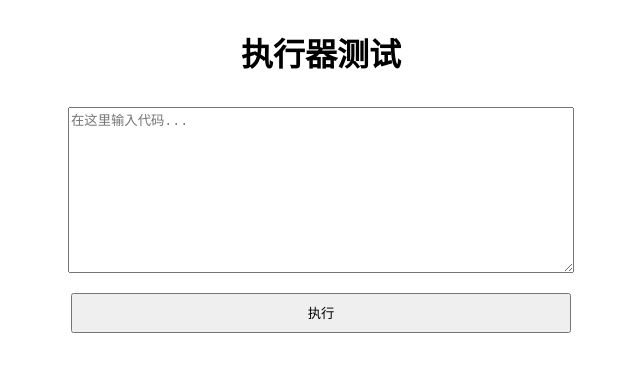
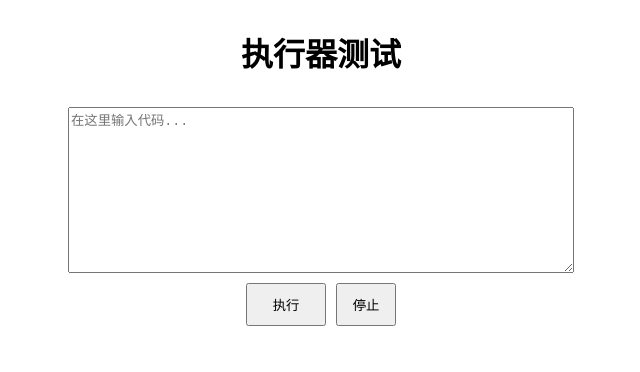
Before and after one commit to warku123/off-chain-computing-frontend, a Vue app in the folder front/: page / in a window 1280 px wide. Shown: the top 372 px of the page, without its empty margins (319-959 px from the left). Built offline with nearby package versions, Linux system fonts and the light colour scheme.

Commit message:
add a stop button

```diff
--- a/front/src/components/CodeExecutor.vue
+++ b/front/src/components/CodeExecutor.vue
@@ -2,7 +2,10 @@
     <div class="code-executor">
       <h1>执行器测试</h1>
       <textarea v-model="code" placeholder="在这里输入代码..."></textarea>
-      <button @click="executeCode">执行</button>
+      <div class="buttons">
+        <button @click="executeCode">执行</button>
+        <button @click="stopExecution" class="stop-button">停止</button>
+      </div>
       <div class="snapshot-container">
         <div class="snapshot" v-for="(snapshot, index) in snapshots" :key="index">
           <img :src="snapshot" alt="快照" />
@@ -12,27 +15,32 @@
   </template>
 
   <script>
-  import { ref, onBeforeUnmount } from 'vue';
+  import { defineComponent, ref, onBeforeUnmount } from 'vue';
 
-  export default {
+  export default defineComponent({
     setup() {
       const code = ref('');
       const snapshots = ref([]);
-      let intervalId;
+      let intervalId = null;
 
-      const executeCode = () => {
+      function executeCode() {
         if (intervalId) {
           clearInterval(intervalId);
         }
+        addSnapshot();
+        intervalId = setInterval(addSnapshot, 2000);
+      }
 
-        addSnapshot();
+      function addSnapshot() {
+        snapshots.value.push(new URL('@/assets/state.png', import.meta.url).href);
+      }
 
-        intervalId = setInterval(addSnapshot, 2000);
-      };
-
-      const addSnapshot = () => {
-        snapshots.value.push(new URL('../assets/state.png', import.meta.url).href);
-      };
+      function stopExecution() {
+        if (intervalId) {
+          clearInterval(intervalId);
+          intervalId = null; // 清空 intervalId
+        }
+      }
 
       onBeforeUnmount(() => {
         if (intervalId) {
@@ -43,10 +51,11 @@
       return {
         code,
         snapshots,
-        executeCode
+        executeCode,
+        stopExecution
       };
     }
-  };
+  });
   </script>
 
 <style>
@@ -68,9 +77,20 @@
     min-height: 100px; /* 设置最小高度 */
   }
 
-  button {
-    height: 40px; /* 按钮高度固定 */
-  }
+  .buttons {
+  display: flex;
+  gap: 10px;
+  margin-bottom: 10px;
+}
+
+button {
+  padding: 10px;
+  min-width: 80px; /* 设置按钮的最小宽度 */
+}
+
+.stop-button {
+  min-width: 60px; /* 停止按钮的最小宽度小于执行按钮 */
+}
 
   .snapshot-container {
     display: flex;
@@ -81,6 +101,10 @@
     margin-top: 20px;
   }
 
+  .snapshot {
+    flex: 0 0 auto; /* 不允许快照缩放或收缩 */
+  }
+
   .snapshot img {
     width: 100px; /* 快照图片的大小 */
     min-width: 100px; /* 确保图片不会被压缩 */
```
